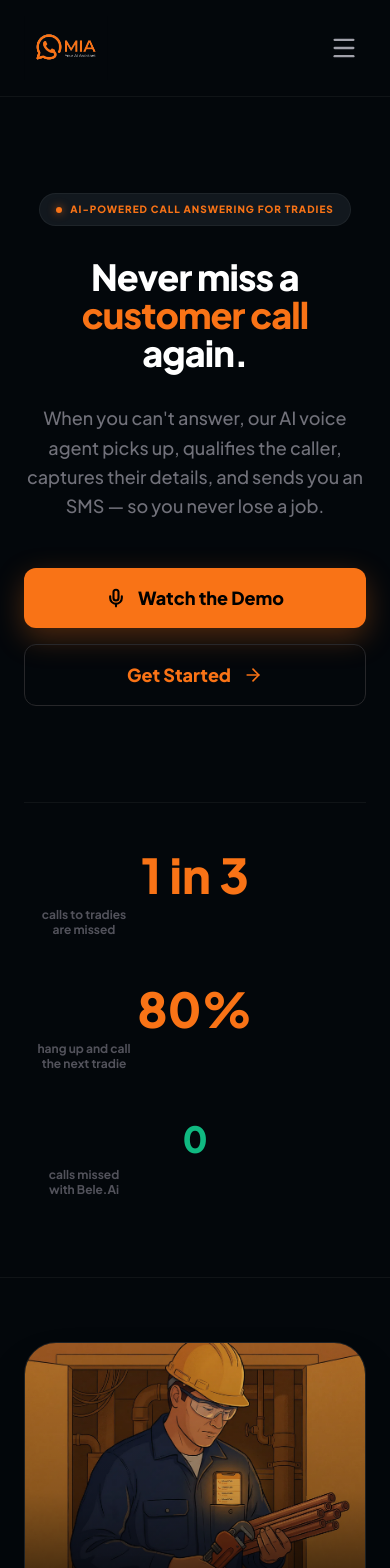
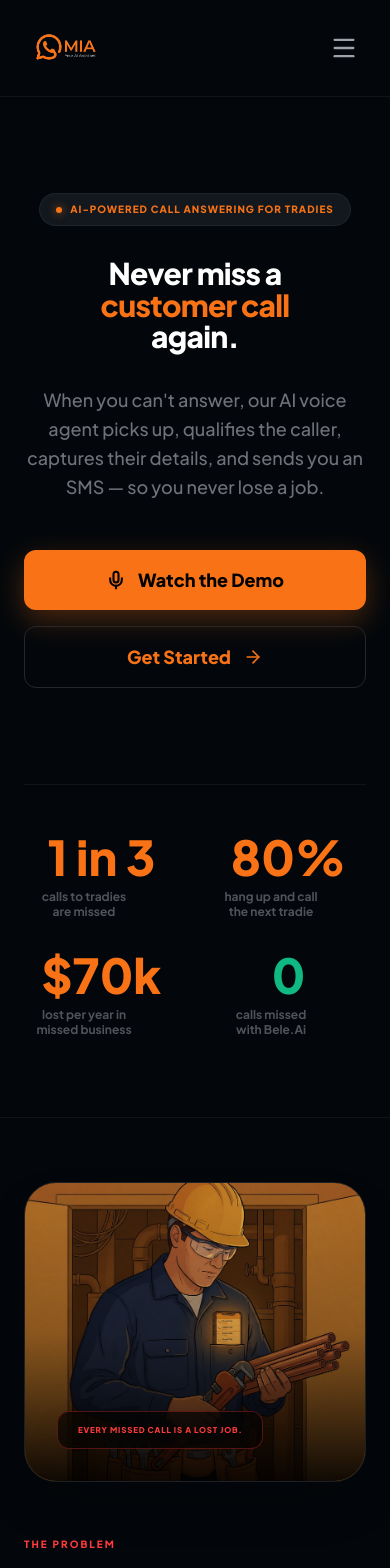
Before and after one commit to macworldgithub/tradie-frontend, a React (Vite) app: page / in a window 390 px wide. Shown: the top 1568 px of the page. Built offline with nearby package versions, Linux system fonts and the light colour scheme.

Commit message:
update stats and END CALL button

```diff
--- a/src/components/home/Hero.tsx
+++ b/src/components/home/Hero.tsx
@@ -58,7 +58,7 @@ export default function Hero({ onGetStarted, onWatchDemo }: HeroProps) {
         </div>
 
         {/* MAIN HEADLINE */}
-        <h1 className="text-4xl md:text-6xl font-black leading-[1.05] tracking-tight text-white mb-8 animate-in fade-in slide-in-from-bottom-8 duration-700">
+        <h1 className="text-3xl md:text-6xl font-black leading-[1.05] tracking-tight text-white mb-8 animate-in fade-in slide-in-from-bottom-8 duration-700">
           Never miss a <br />
           <span className="text-orange-500">customer call</span> <br />
           again.
@@ -93,8 +93,8 @@ export default function Hero({ onGetStarted, onWatchDemo }: HeroProps) {
           </button>
         </div>
 
-        {/* STATS BAR (Divider & 3 items) */}
-        <div className="w-full max-w-2xl pt-12 border-t border-white/5 grid grid-cols-1 sm:grid-cols-3 gap-12 sm:gap-4 animate-in fade-in zoom-in-95 duration-1000 delay-300">
+        {/* STATS BAR (Divider & 4 items) */}
+        <div className="w-full max-w-3xl pt-12 border-t border-white/5 grid grid-cols-2 sm:grid-cols-4 gap-8 sm:gap-4 animate-in fade-in zoom-in-95 duration-1000 delay-300">
           <div className="flex flex-col space-y-2">
             <span className="text-5xl font-black text-orange-500">1 in 3</span>
             <span className="text-[12px] font-bold leading-tight text-zinc-600 max-w-[120px]">
@@ -108,7 +108,13 @@ export default function Hero({ onGetStarted, onWatchDemo }: HeroProps) {
             </span>
           </div>
           <div className="flex flex-col space-y-2">
-            <span className="text-4xl font-black text-emerald-500">0</span>
+            <span className="text-5xl font-black text-orange-500">$70k</span>
+            <span className="text-[12px] font-bold leading-tight text-zinc-600 max-w-[120px]">
+              lost per year in <br /> missed business
+            </span>
+          </div>
+          <div className="flex flex-col space-y-2">
+            <span className="text-5xl font-black text-emerald-500">0</span>
             <span className="text-[12px] font-bold leading-tight text-zinc-600 max-w-[120px]">
               calls missed <br /> with Bele.Ai
             </span>
--- a/src/pages/VoiceAgent.tsx
+++ b/src/pages/VoiceAgent.tsx
@@ -1,6 +1,6 @@
 import { useState, useEffect, useRef } from "react";
 import { io, Socket } from "socket.io-client";
-import { ArrowLeft, Mic, PhoneOff, CheckCircle2 } from "lucide-react";
+import { ArrowLeft, Mic, PhoneOff } from "lucide-react";
 
 interface VoiceAgentProps {
   onBack: () => void;
@@ -12,7 +12,7 @@ export default function VoiceAgent({ onBack }: VoiceAgentProps) {
   const [orbState, setOrbState] = useState<null | 'listening' | 'speaking'>(null);
   const [agentTranscript, setAgentTranscript] = useState("");
   const [userTranscript, setUserTranscript] = useState("");
-  const [bookingResult, setBookingResult] = useState<{ name: string; service_type: string; urgency: string } | null>(null);
+
 
   const socketRef = useRef<Socket | null>(null);
   const audioContextRef = useRef<AudioContext | null>(null);
@@ -73,9 +73,7 @@ export default function VoiceAgent({ onBack }: VoiceAgentProps) {
       accumulatedAgentText = '';
     });
 
-    socket.on('booking-saved', (data) => {
-      setBookingResult(data);
-    });
+
 
     socket.on('realtime-error', (data) => {
       console.error('Realtime error:', data.error);
@@ -229,6 +227,7 @@ export default function VoiceAgent({ onBack }: VoiceAgentProps) {
   const handleStartSession = async () => {
     try {
       setStatus('Connecting...');
+
       await startMicrophone();
       isSessionActiveRef.current = true;
       setIsSessionActive(true);
@@ -249,6 +248,7 @@ export default function VoiceAgent({ onBack }: VoiceAgentProps) {
     setStatus('Call ended');
     setAgentTranscript("");
     setUserTranscript("");
+
   };
 
   return (
@@ -372,22 +372,7 @@ export default function VoiceAgent({ onBack }: VoiceAgentProps) {
             </div>
           )}
 
-          {/* BOOKING SUCCESS */}
-          {bookingResult && (
-            <div className="bg-emerald-500/10 border border-emerald-500/20 p-6 rounded-3xl animate-in zoom-in-95 duration-500">
-              <div className="flex items-center gap-4 text-left">
-                <div className="bg-emerald-500/20 p-3 rounded-2xl">
-                  <CheckCircle2 className="text-emerald-500" size={24} />
-                </div>
-                <div>
-                  <h4 className="text-sm font-black text-emerald-400 uppercase tracking-widest">Booking Saved</h4>
-                  <p className="text-xs text-zinc-500 mt-1 font-medium">
-                    {bookingResult.name} — {bookingResult.service_type} ({bookingResult.urgency})
-                  </p>
-                </div>
-              </div>
-            </div>
-          )}
+
         </div>
       </main>
 
```
